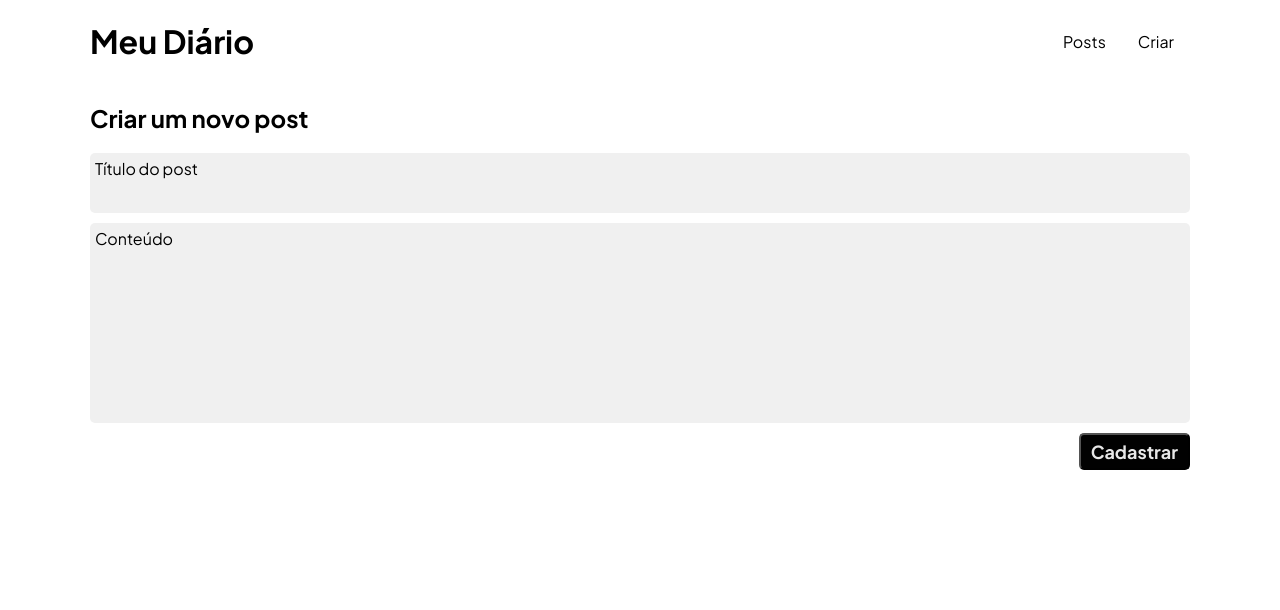
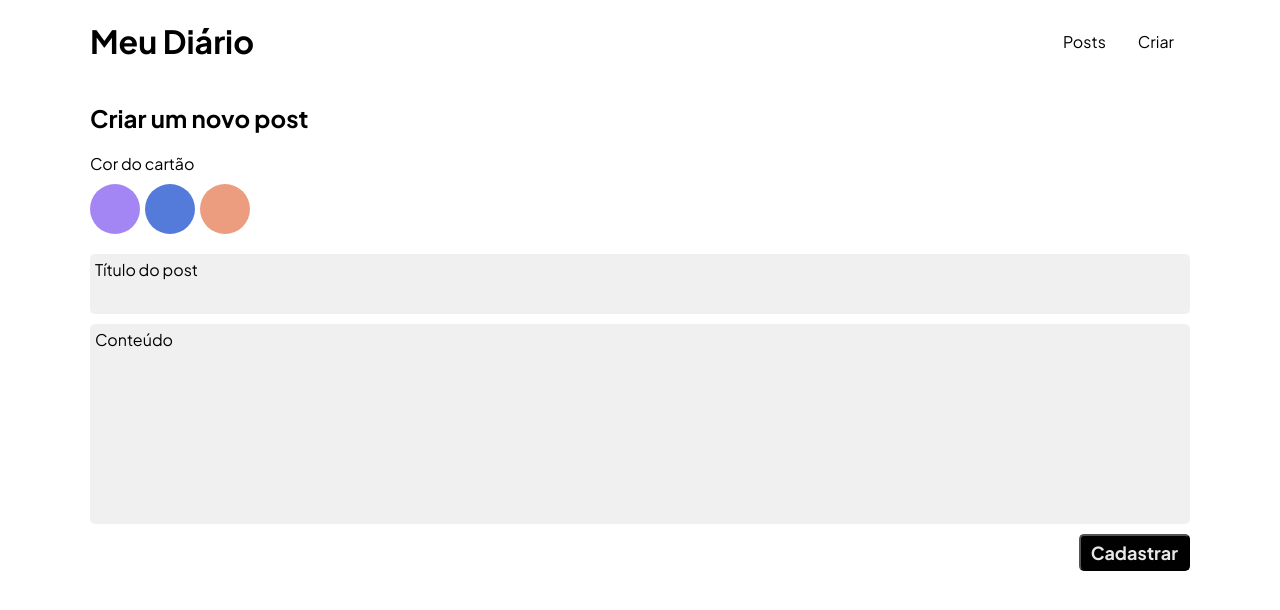
Before and after one commit to antonvinicius/personal-blog, a Next.js app: page /posts/create in a window 1280 px wide. Shown: the top 610 px of the page. Built offline with nearby package versions, Linux system fonts and the light colour scheme.

Commit message:
all working in memory

```diff
--- a/src/pages/posts/create.js
+++ b/src/pages/posts/create.js
@@ -9,15 +9,16 @@ export default function Create({ setPosts, posts }) {
 
   const [title, setTitle] = useState("")
   const [content, setContent] = useState("")
+  const [color, setColor] = useState("")
 
   function handleSubmit() {
-    if (!title || !content) {
+    if (!title || !content || !color) {
       alert("Por favor, digite os valores")
       return
     }
 
     const newPosts = [...posts]
-    newPosts.push({ title, content, id: uuid() })
+    newPosts.push({ title, content, id: uuid(), color })
     setPosts(newPosts)
     router.push('/posts')
   }
@@ -26,6 +27,30 @@ export default function Create({ setPosts, posts }) {
     <div className={styles.container}>
       <h2>Criar um novo post</h2>
       <div className={styles.form}>
+        <div className={styles.inputGroup}>
+          <label htmlFor="color">Cor do cartão</label>
+          <div className={styles.cardsColor}>
+            <div
+              className={styles.purpleCard}
+              style={{
+                border: color === '#a386f3' ? '3px solid' : 'none'
+              }}
+              onClick={() => setColor("#a386f3")}></div>
+            <div
+              className={styles.blueCard}
+              style={{
+                border: color === '#547BD9' ? '3px solid' : 'none'
+              }}
+              onClick={() => setColor("#547BD9")}></div>
+            <div
+              className={styles.yellowCard}
+              style={{
+                border: color === '#EC9C7F' ? '3px solid' : 'none'
+              }}
+              onClick={() => setColor("#EC9C7F")}></div>
+          </div>
+        </div>
+
         <div className={styles.inputGroup}>
           <label className={styles.label} htmlFor="title">Título do post</label>
           <input className={styles.input} type="text" id="title" value={title} onChange={(e) => setTitle(e.target.value)} />
--- a/src/pages/posts/index.js
+++ b/src/pages/posts/index.js
@@ -27,7 +27,7 @@ export default function Posts({ posts }) {
     <div className={styles.posts}>
       {posts.map(post => (
         <Link key={post.id} href={`/posts/${post.id}`}>
-          <div className={styles.post}>
+          <div className={styles.post} style={{ backgroundColor: post.color }}>
             <h3>{post.title}</h3>
             <p>{post.content}</p>
           </div>
--- a/src/styles/Posts.Create.module.css
+++ b/src/styles/Posts.Create.module.css
@@ -71,6 +71,31 @@
   filter: brightness(0.8);
 }
 
+.purpleCard, .blueCard, .yellowCard {
+  width: 50px;
+  height: 50px;
+  border-radius: 50%;
+  margin-right: 5px;
+}
+
+.cardsColor {
+  margin-top: 10px;
+  margin-bottom: 10px;
+  display: flex;
+}
+
+.purpleCard {
+  background-color: #a386f3;
+}
+
+.blueCard {
+  background-color: #547BD9;
+}
+
+.yellowCard {
+  background-color: #EC9C7F;
+}
+
 @keyframes item-render {
   from {
     opacity: 0;
--- a/src/styles/Posts.Edit.module.css
+++ b/src/styles/Posts.Edit.module.css
@@ -85,6 +85,31 @@
   filter: brightness(0.8);
 }
 
+.purpleCard, .blueCard, .yellowCard {
+  width: 50px;
+  height: 50px;
+  border-radius: 50%;
+  margin-right: 5px;
+}
+
+.cardsColor {
+  margin-top: 10px;
+  margin-bottom: 10px;
+  display: flex;
+}
+
+.purpleCard {
+  background-color: #a386f3;
+}
+
+.blueCard {
+  background-color: #547BD9;
+}
+
+.yellowCard {
+  background-color: #EC9C7F;
+}
+
 @keyframes item-render {
   from {
     opacity: 0;
--- a/src/styles/Posts.module.css
+++ b/src/styles/Posts.module.css
@@ -7,7 +7,6 @@
 .post {
   color: #010101;
   width: 300px;
-  background-color: #A386F3;
   border-radius: 5px;
   padding: 1px 10px;
   transition: transform 1s, filter 1s;
```
Also changed, not shown: src/pages/posts/[id].js (+41 -0 lines).
